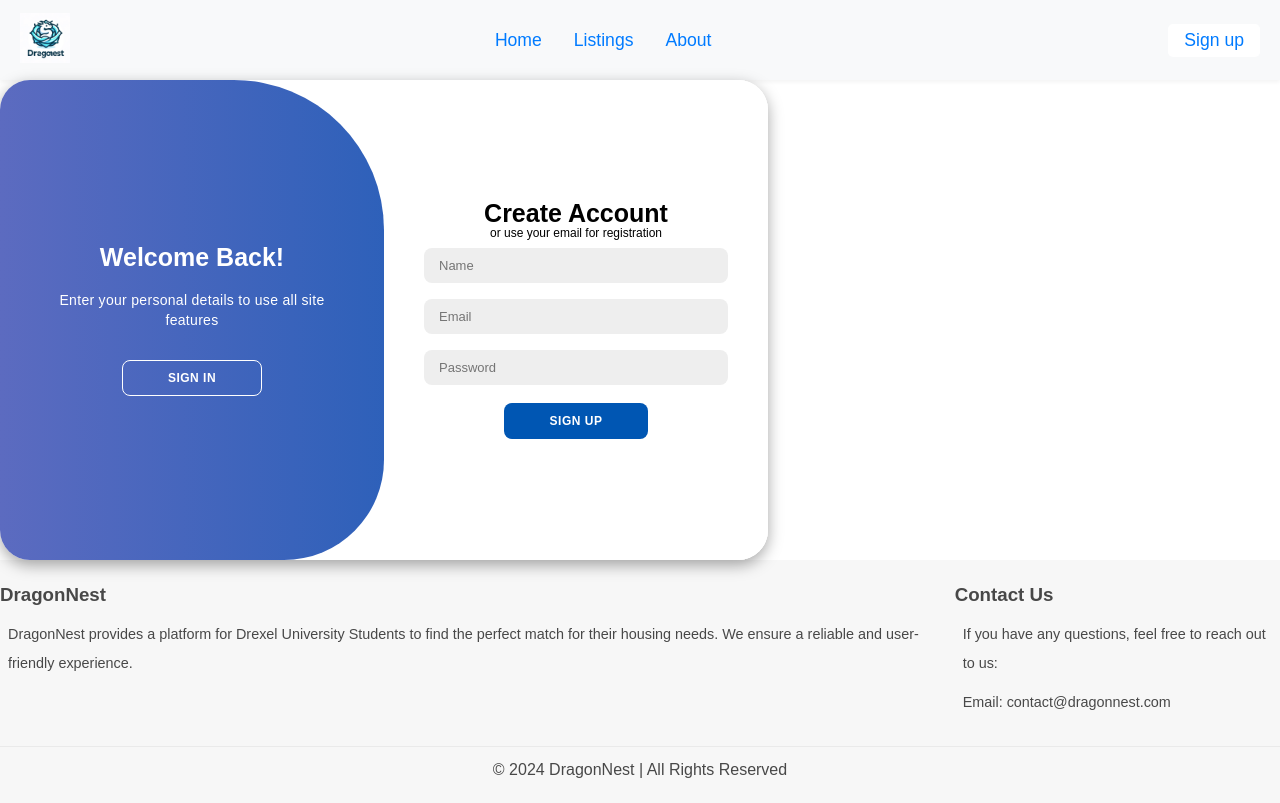
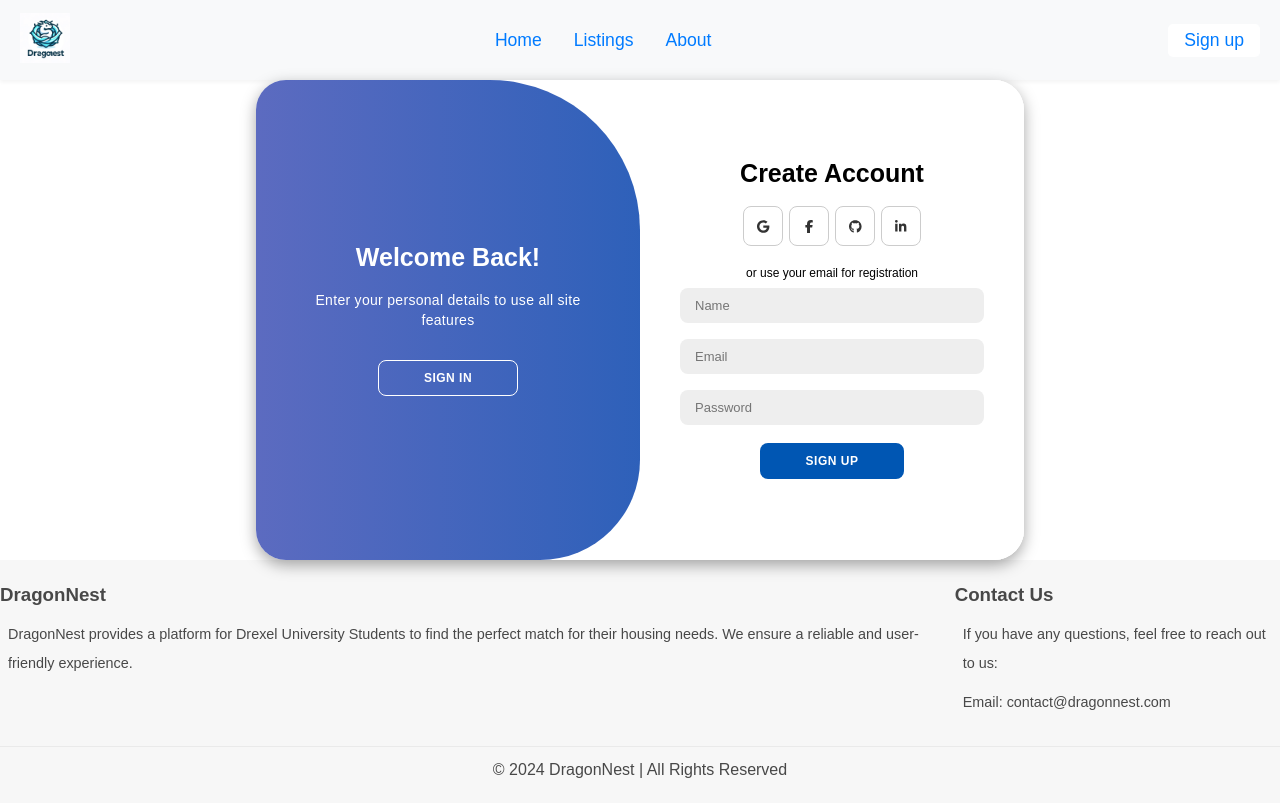
Before and after one commit to hgtphang/DragonNest, a React (Create React App) app in the folder frontend/: page /login in a window 1280 px wide. Both pictures are taken after a click on the button "SIGN UP". Built offline with nearby package versions, Linux system fonts and the light colour scheme.

Commit message:
Added some icons for the sign in/up page, and fixed the css

```diff
--- a/frontend/package.json
+++ b/frontend/package.json
@@ -3,10 +3,13 @@
   "version": "0.1.0",
   "private": true,
   "dependencies": {
+    "@fortawesome/free-brands-svg-icons": "^6.5.1",
+    "@fortawesome/react-fontawesome": "^0.2.0",
     "@testing-library/jest-dom": "^5.17.0",
     "@testing-library/react": "^13.4.0",
     "@testing-library/user-event": "^13.5.0",
     "axios": "^1.5.1",
+    "babel-plugin-macros": "^3.1.0",
     "mongoose": "^8.0.4",
     "react": "^18.2.0",
     "react-dom": "^18.2.0",
--- a/frontend/src/components/Login.css
+++ b/frontend/src/components/Login.css
@@ -21,8 +21,12 @@
     box-shadow: 0 5px 15px rgba(0, 0, 0, 0.35);
     position: relative;
     overflow: hidden;
-    width: 768px;
-    max-width: 100%;
+    width: 100%; /* Change to 100% */
+    max-width: 768px; /* Set your preferred max-width */
+    margin: 0 auto; /* Center the container horizontally */
+    display: flex; /* Use flexbox for centering */
+    align-items: center; /* Center vertically */
+    justify-content: center; /* Center horizontally */
     min-height: 480px;
 }
 
--- a/frontend/src/pages/LoginPage.js
+++ b/frontend/src/pages/LoginPage.js
@@ -1,5 +1,7 @@
 import React, { useState } from 'react';
 import '../components/Login.css';
+import { FontAwesomeIcon } from '@fortawesome/react-fontawesome';
+import { faGoogle, faFacebookF, faGithub, faLinkedinIn } from '@fortawesome/free-brands-svg-icons';
 
 
 const LoginPage = () => {
@@ -14,20 +16,20 @@ const LoginPage = () => {
             <div className="form-container sign-up">
                 <form>
                     <h1>Create Account</h1>
-                    {/* <div className="social-icons">
+                    <div className="social-icons">
                         <a href="#" className="icon">
-                        <i className="fa-brands fa-google-plus-g"></i>
+                            <FontAwesomeIcon icon={faGoogle} />
                         </a>
                         <a href="#" className="icon">
-                        <i className="fa-brands fa-facebook-f"></i>
+                            <FontAwesomeIcon icon={faFacebookF} />
                         </a>
                         <a href="#" className="icon">
-                        <i className="fa-brands fa-github"></i>
+                            <FontAwesomeIcon icon={faGithub} />
                         </a>
                         <a href="#" className="icon">
-                        <i className="fa-brands fa-linkedin-in"></i>
+                            <FontAwesomeIcon icon={faLinkedinIn} />
                         </a>
-                    </div> */}
+                    </div>
                     <span>or use your email for registration</span>
                     <input type="text" placeholder="Name" />
                     <input type="email" placeholder="Email" />
@@ -38,20 +40,20 @@ const LoginPage = () => {
             <div className="form-container sign-in">
                 <form>
                     <h1>Sign In</h1>
-                    {/* <div className="social-icons">
-                        <a href="#!" className="icon">
-                        <i className="fa-brands fa-google-plus-g"></i>
+                    <div className="social-icons">
+                    <a href="#" className="icon">
+                            <FontAwesomeIcon icon={faGoogle} />
                         </a>
                         <a href="#" className="icon">
-                        <i className="fa-brands fa-facebook-f"></i>
+                            <FontAwesomeIcon icon={faFacebookF} />
                         </a>
                         <a href="#" className="icon">
-                        <i className="fa-brands fa-github"></i>
+                            <FontAwesomeIcon icon={faGithub} />
                         </a>
                         <a href="#" className="icon">
-                        <i className="fa-brands fa-linkedin-in"></i>
+                            <FontAwesomeIcon icon={faLinkedinIn} />
                         </a>
-                    </div> */}
+                    </div>
                     <span>or use your email password</span>
                     <input type="email" placeholder="Email" />
                     <input type="password" placeholder="Password" />
```
Also changed, not shown: 1 other file (tests, documents, lock files or other folders).
